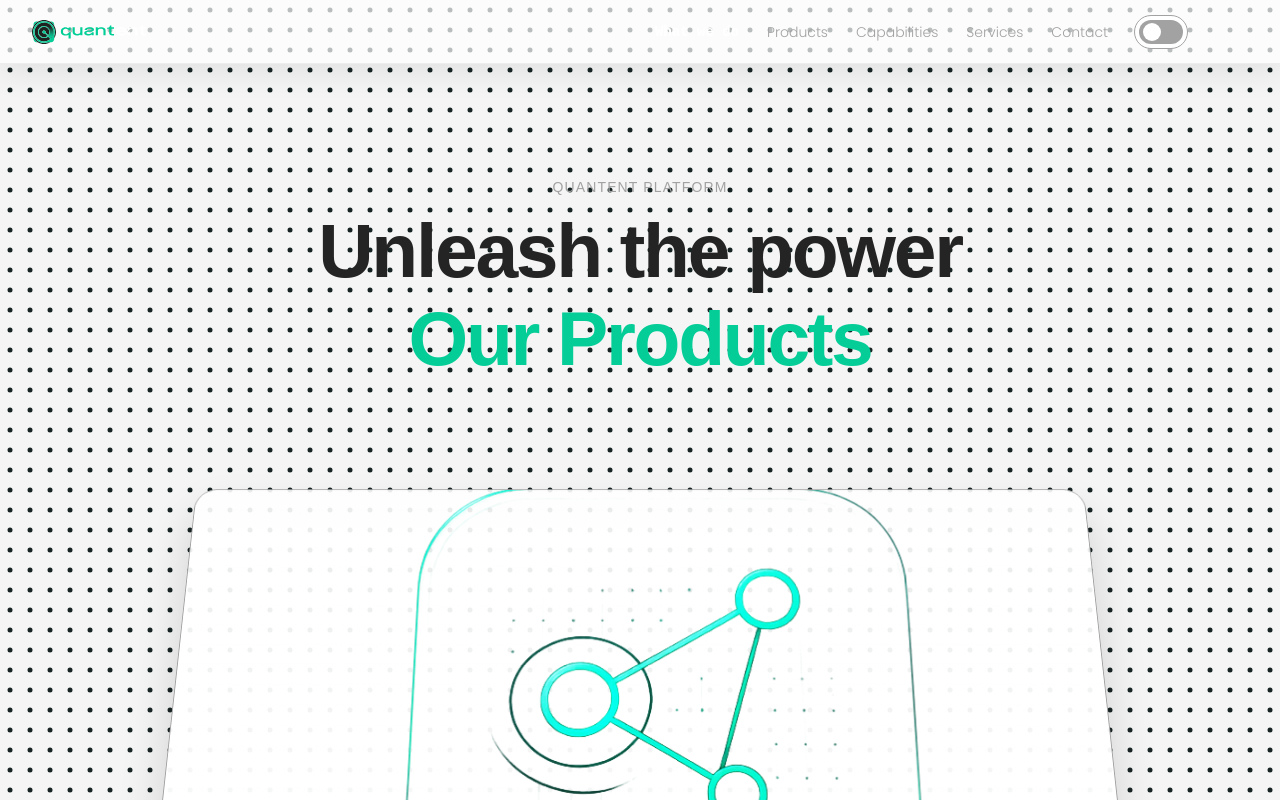
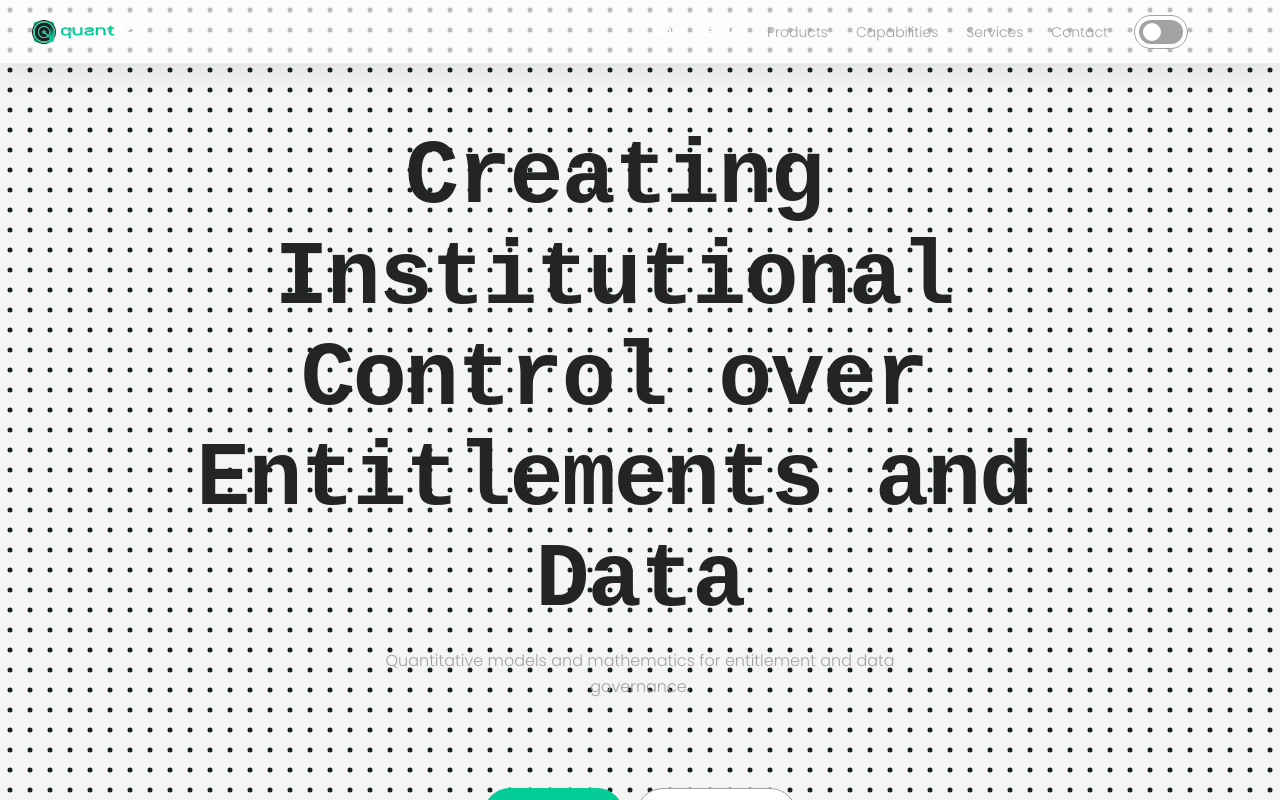
Before and after one commit to quantent-web/quantent-web, a Next.js app: page / in a window 1280 px wide. Shown: the top 800 px of the page. Built offline with nearby package versions, Linux system fonts and the light colour scheme; a web font is replaced by a local one.

Commit message:
fix(home): move container scroll section below pinned stack

```diff
--- a/app/home-page-client.tsx
+++ b/app/home-page-client.tsx
@@ -464,7 +464,6 @@ export default function Home() {
           className="home-main"
           data-snap-scroll={enableSnapScroll ? 'true' : 'false'}
         >
-        <ContainerScrollShowcase />
         <div className="container">
         {/* HOME / HERO */}
         <section id="home" className="section">
@@ -505,6 +504,8 @@ export default function Home() {
         <div className="pinned-stack-shell">
           <PinnedStackTest sections={contentSections} />
         </div>
+
+        <ContainerScrollShowcase />
 
         <div className="container">
 
```
